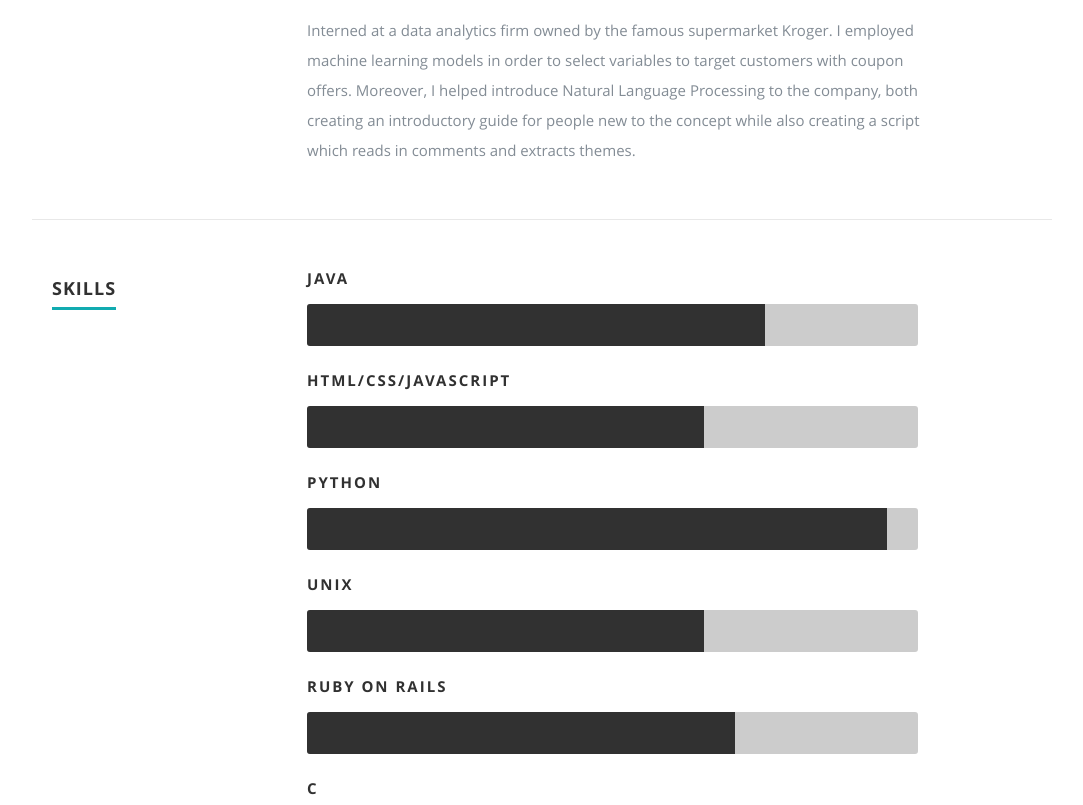
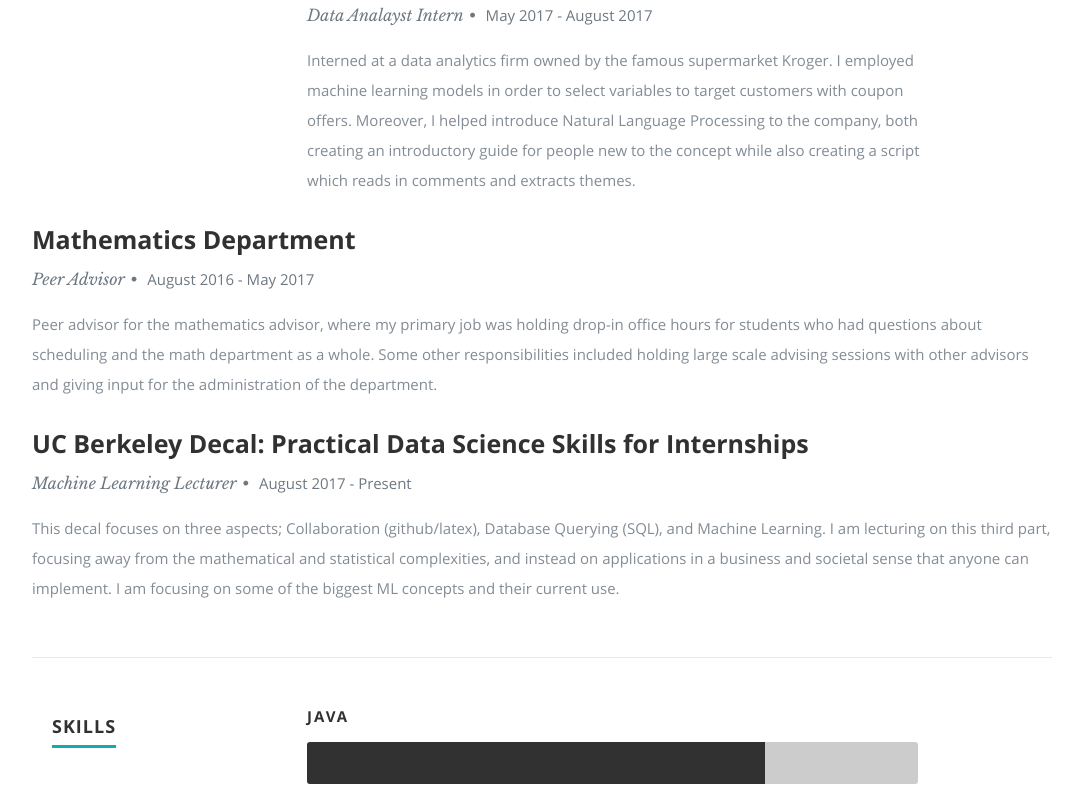
Before and after one commit to fhdkmrn/fhdkmrn.github.io, a plain HTML site: page index.html in a window 1280 px wide. Shown: the part 2828-3633 px from the top of the page, without its empty margins (98-1181 px from the left). Drawn offline with nearby package versions, Linux system fonts and the light colour scheme.

Commit message:
Update experience

```diff
--- a/index.html
+++ b/index.html
@@ -200,7 +200,7 @@
                   <p class="info">Teaching Assistant for Introduction to Artificial Intelligence <span>&bull;</span> <em class="date">June 2016 - August 2016</em></p>
                   <p class="info">Teaching Assistant for Data Structures and Algorithms<span>&bull;</span> <em class="date">January 2017 - May 2017</em></p>
                   <p>
-                  I was hired for 20 hours both times I have been hired to be a TA. My responsibilities have included teaching sections, holding office hours, creating worksheets and exams, and miscellaneous backend software development tasks to keep the classes running smoothly. Some specifics include creating the course website, compiling final grades, maintaining the auto-grading of assignments, and organization of other teaching assistants.
+                  I was hired for 20 hours both times I have been hired to be a TA. My responsibilities have included teaching sections, holding office hours, creating worksheets and exams, and miscellaneous backend software development tasks to keep the classes running smoothly. Some specifics include creating the course website, compiling final grades, maintaining the auto-grading of assignments, and organization of other teaching assistants. I have also been a Head TA for the Data Science course twice.
                   </p>
 
                </div>
@@ -249,6 +249,38 @@
                </div>
 
             </div> <!-- item end -->
+
+            </div> <!-- item end -->
+            <div class="row item">
+
+               <div class="twelve columns">
+
+                  <h3>Mathematics Department</h3>
+                  <p class="info">Peer Advisor<span>&bull;</span> <em class="date">August 2016 - May 2017</em></p>
+
+                  <p>
+                  Peer advisor for the mathematics advisor, where my primary job was holding drop-in office hours for students who had questions about scheduling and the math department as a whole. Some other responsibilities included holding large scale advising sessions with other advisors and giving input for the administration of the department.
+                  </p>
+
+               </div>
+
+            </div> <!-- item end -->
+
+            <div class="row item">
+
+               <div class="twelve columns">
+
+                  <h3>UC Berkeley Decal: Practical Data Science Skills for Internships </h3>
+                  <p class="info">Machine Learning Lecturer<span>&bull;</span> <em class="date">August 2017 - Present</em></p>
+
+                  <p>
+                  This decal focuses on three aspects; Collaboration (github/latex), Database Querying (SQL), and Machine Learning. I am lecturing on this third part, focusing away from the mathematical and statistical complexities, and instead on applications in a business and societal sense that anyone can implement. I am focusing on some of the biggest ML concepts and their current use.
+                  </p>
+
+               </div>
+
+            </div> <!-- item end -->
+
 
          </div> <!-- main-col end -->
 
```
